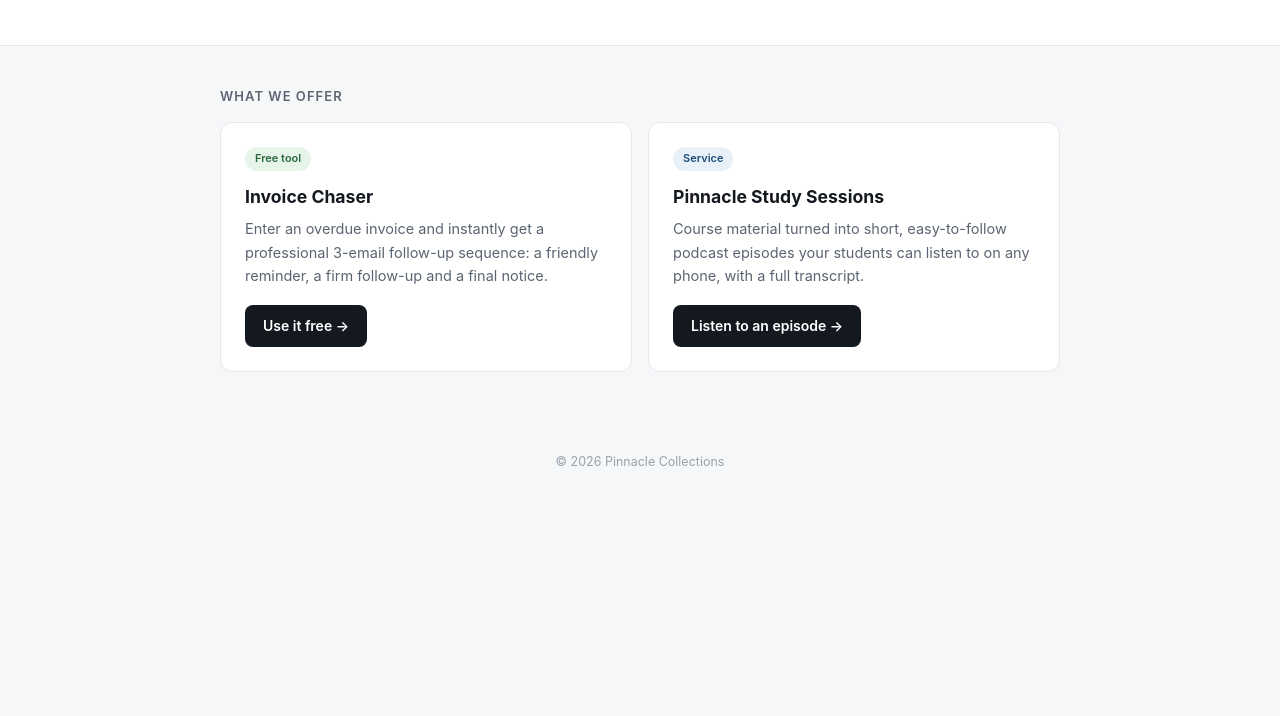
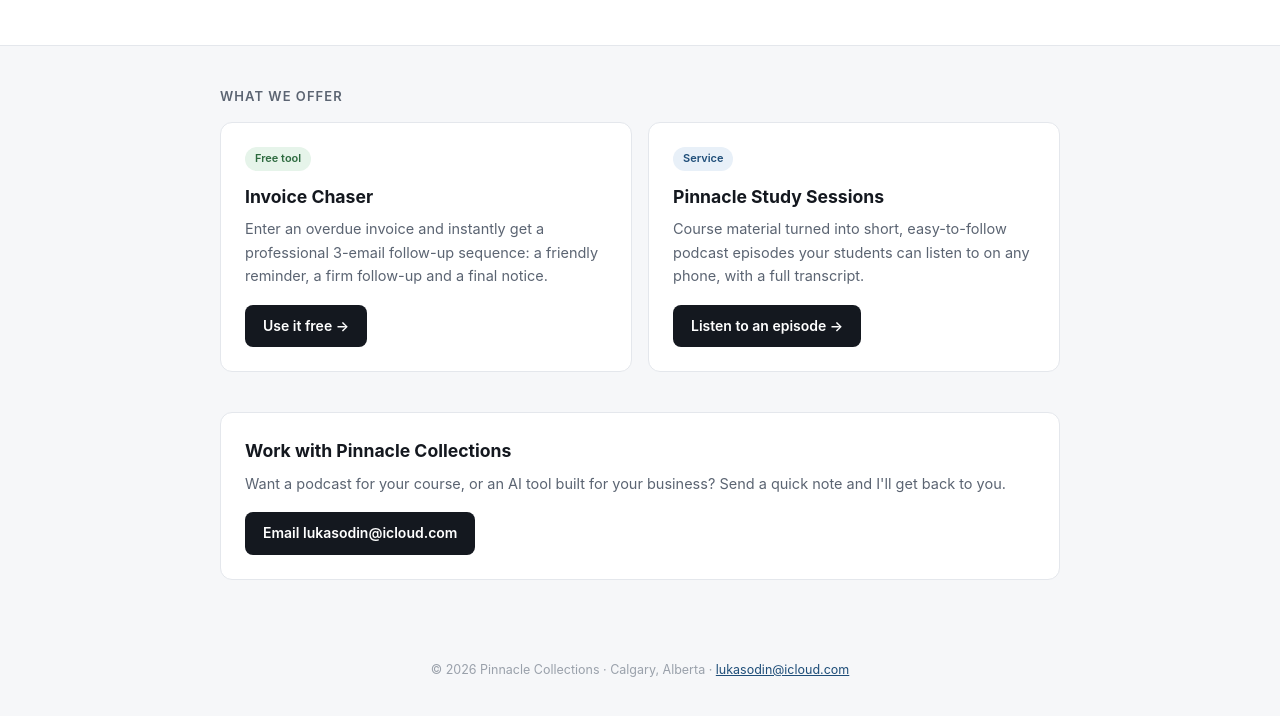
Before and after one commit to lukascodes12/invoice-chaser, a plain HTML site: page index.html in a window 1280 px wide. Shown: the part 314-1030 px from the top of the page. Before the commit the page ends 826 px from the top, so only its background shows below. Drawn offline with Linux system fonts and the light colour scheme.

Commit message:
Add contact email, link previews and site icon
Co-Authored-By: Claude Opus 5.5 <noreply@anthropic.com>
Claude-Session: https://claude.ai/code/session_016jJhC41PWTJqDQDmKLU31e

```diff
--- a/index.html
+++ b/index.html
@@ -6,6 +6,16 @@
   <title>Pinnacle Collections – AI tools for small businesses</title>
   <meta name="description" content="Pinnacle Collections builds simple AI tools and AI-produced content for small businesses, trades and educators." />
   <link rel="stylesheet" href="/style.css" />
+  <link rel="icon" href="/img/icon.svg" type="image/svg+xml" />
+  <link rel="icon" href="/img/icon-32.png" sizes="32x32" type="image/png" />
+  <link rel="apple-touch-icon" href="/img/icon-180.png" />
+  <meta property="og:type" content="website" />
+  <meta property="og:site_name" content="Pinnacle Collections" />
+  <meta property="og:title" content="Pinnacle Collections" />
+  <meta property="og:description" content="Simple AI tools for small businesses, trades and educators in Calgary." />
+  <meta property="og:url" content="https://pinnacle-collections.vercel.app/" />
+  <meta property="og:image" content="https://pinnacle-collections.vercel.app/img/og-home.png" />
+  <meta name="twitter:card" content="summary_large_image" />
 </head>
 <body>
 
@@ -41,7 +51,15 @@
   </div>
 </main>
 
-<footer>&copy; 2026 Pinnacle Collections</footer>
+<section class="container">
+  <div class="card contact">
+    <h2>Work with Pinnacle Collections</h2>
+    <p>Want a podcast for your course, or an AI tool built for your business? Send a quick note and I'll get back to you.</p>
+    <a class="btn" href="mailto:lukasodin@icloud.com?subject=Pinnacle%20Collections%20enquiry">Email lukasodin@icloud.com</a>
+  </div>
+</section>
+
+<footer>&copy; 2026 Pinnacle Collections &middot; Calgary, Alberta &middot; <a href="mailto:lukasodin@icloud.com">lukasodin@icloud.com</a></footer>
 
 </body>
 </html>
```
Also changed, not shown: invoice-chaser.html (+11 -1 lines), podcasts/index.html (+11 -1 lines), img/icon-180.png (added), img/icon-32.png (added), img/icon.svg (added), img/og-home.png (added), img/og-podcast.png (added).
